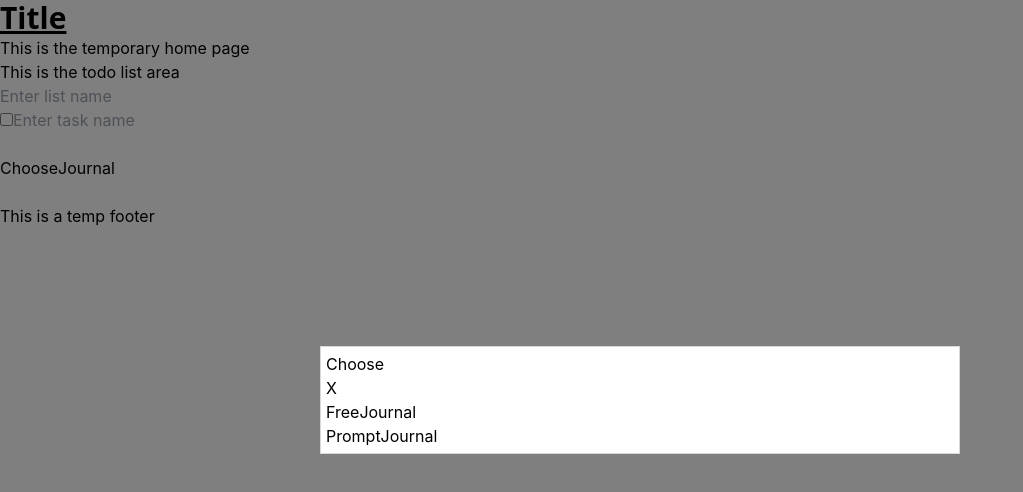
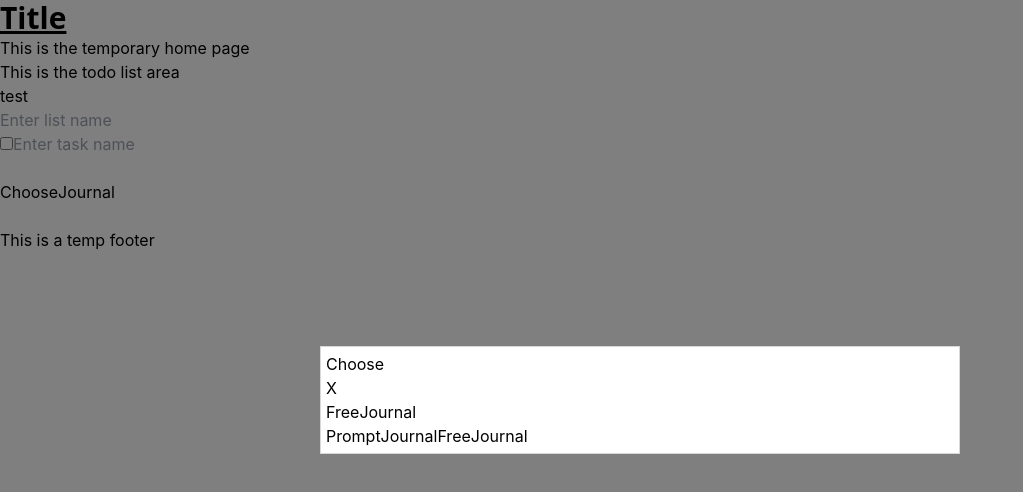
Before and after one commit to cherryontech/comet-cruisers-spring2024, a React (Create React App) app: page / in a window 1280 px wide. Both pictures are taken after a click on the button "ChooseJournal". Shown: the top 492 px of the page, without its empty margins (0-1023 px from the left). Built offline with nearby package versions, Linux system fonts and the light colour scheme.

Commit message:
add a working test on todolist

```diff
--- a/src/js/Todo.js
+++ b/src/js/Todo.js
@@ -63,10 +63,31 @@ const Todo = () => {
     setListsState(lists);
   };
 
+  // init lists state
+  const [testState, setTestState] = useState({
+    test: 'test'
+  });
+  const onTestChange = (e) => {
+    const { name, value } = e.target;
+
+    let test = testState;
+
+    test = {
+      [name]: value
+    };
+    setTestState(test);
+  };
+
   //html
   return (
     <div>
       <p> This is the todo list area</p>
+      <input
+        type="text"
+        name="test"
+        value={testState.test}
+        placeholder="placeholder"
+        onChange={onTestChange}></input>
       <form className="todolists">
         {listsState.map((list, indL) => (
           <div key={list.list_name} className="list-wrapper">
--- a/src/pages/Home.js
+++ b/src/pages/Home.js
@@ -25,6 +25,9 @@ const Home = () => {
             <button>
               <Link to="/prompt-journal">PromptJournal</Link>
             </button>
+            <button>
+              <Link to="/free-journal">FreeJournal</Link>
+            </button>
           </div>
         )}
       </Popup>
```
